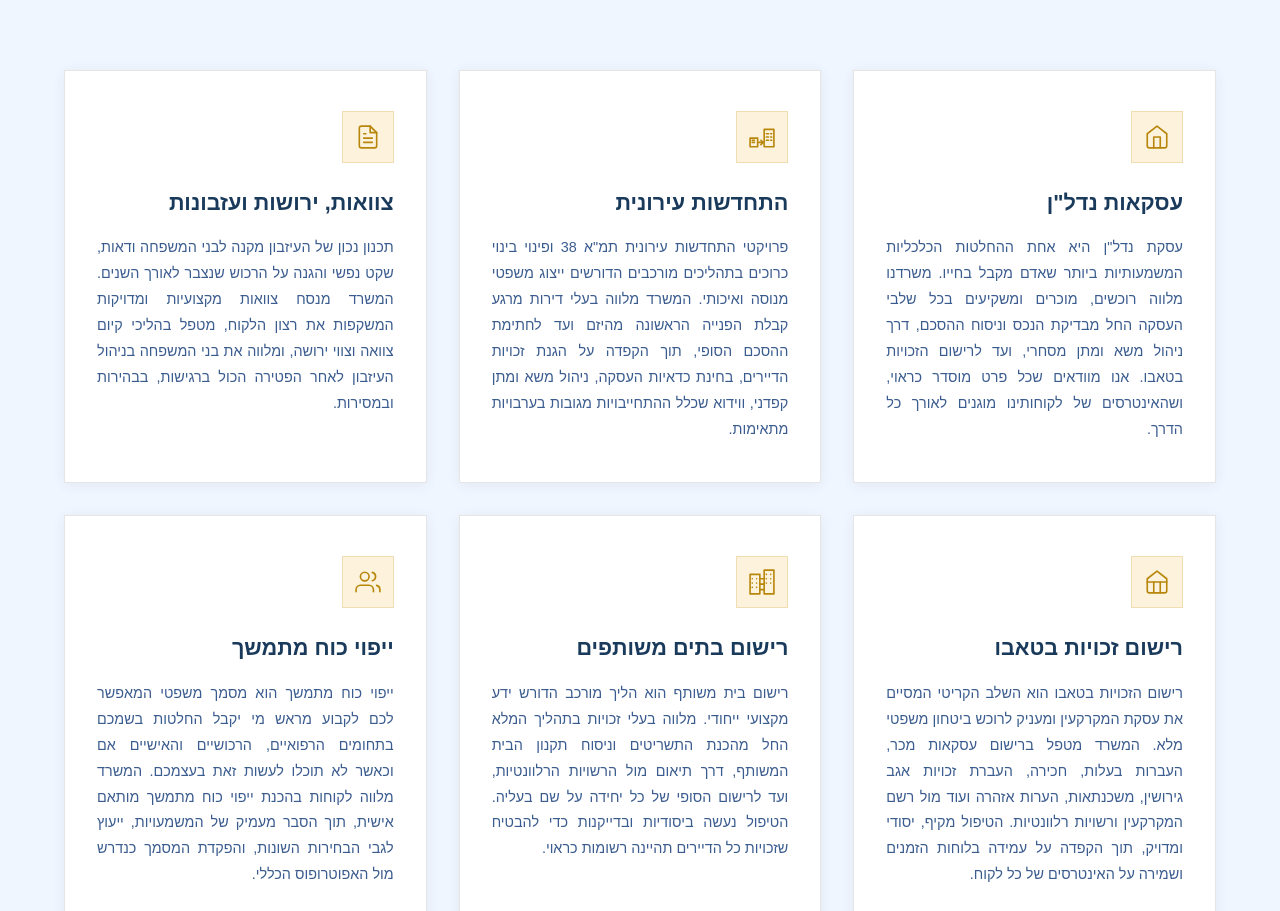
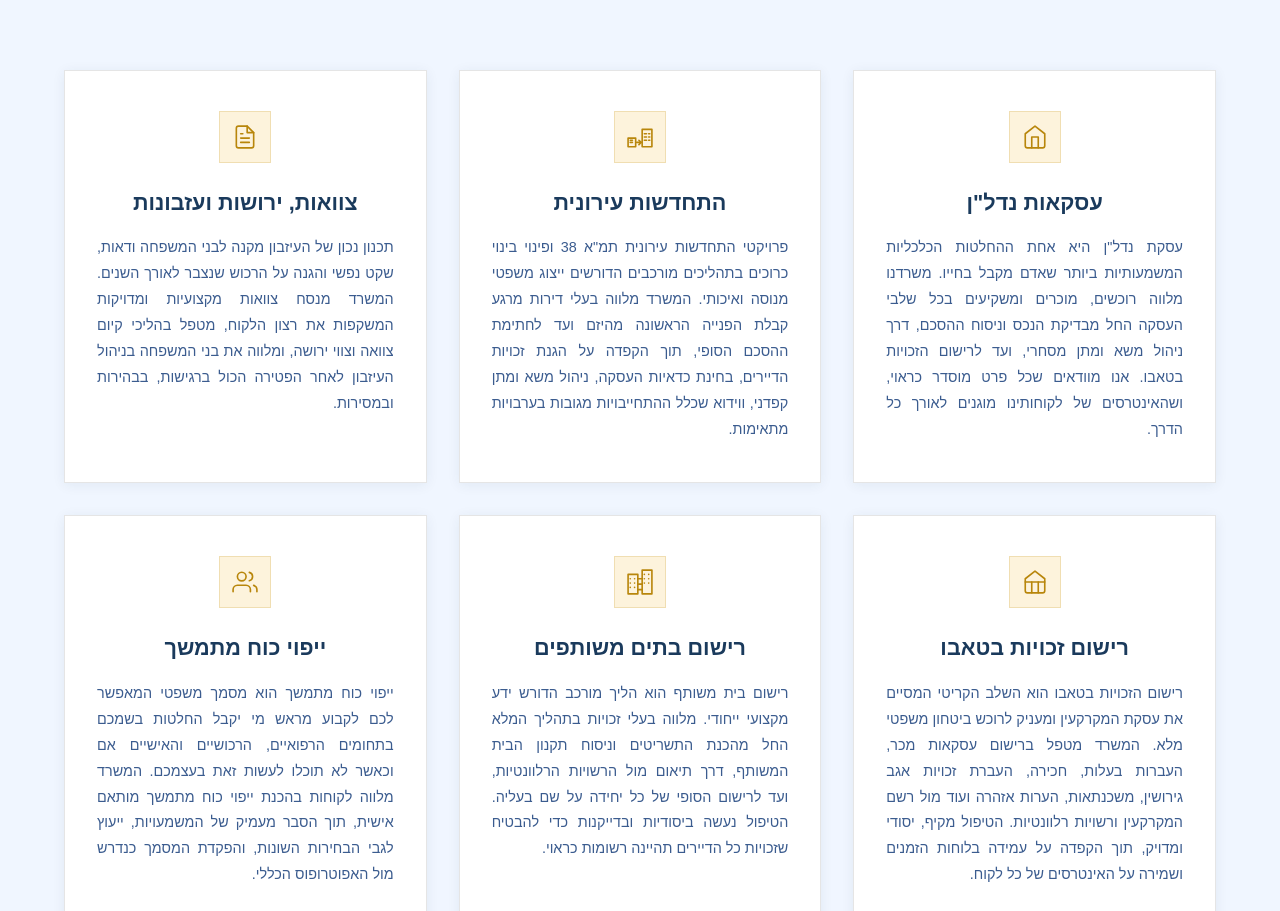
Before and after one commit to agamblaw-sudo/baz-law-website, a React (Vite) app: page / in a window 1280 px wide. Shown: the part 2300-3211 px from the top of the page. Built offline with nearby package versions, Linux system fonts and the light colour scheme; a web font is replaced by a local one.

Commit message:
style: center headings and icons in specialties section

```diff
--- a/src/index.css
+++ b/src/index.css
@@ -804,6 +804,8 @@ nav.scrolled {
 .expertise-icon {
   width: 52px; height: 52px;
   margin-bottom: 1.5rem;
+  margin-left: auto;
+  margin-right: auto;
   display: flex;
   align-items: center;
   justify-content: center;
@@ -826,6 +828,7 @@ nav.scrolled {
   font-weight: 700;
   margin-bottom: 1rem;
   color: var(--text-dark);
+  text-align: center;
 }
 
 .expertise-card p {
```
